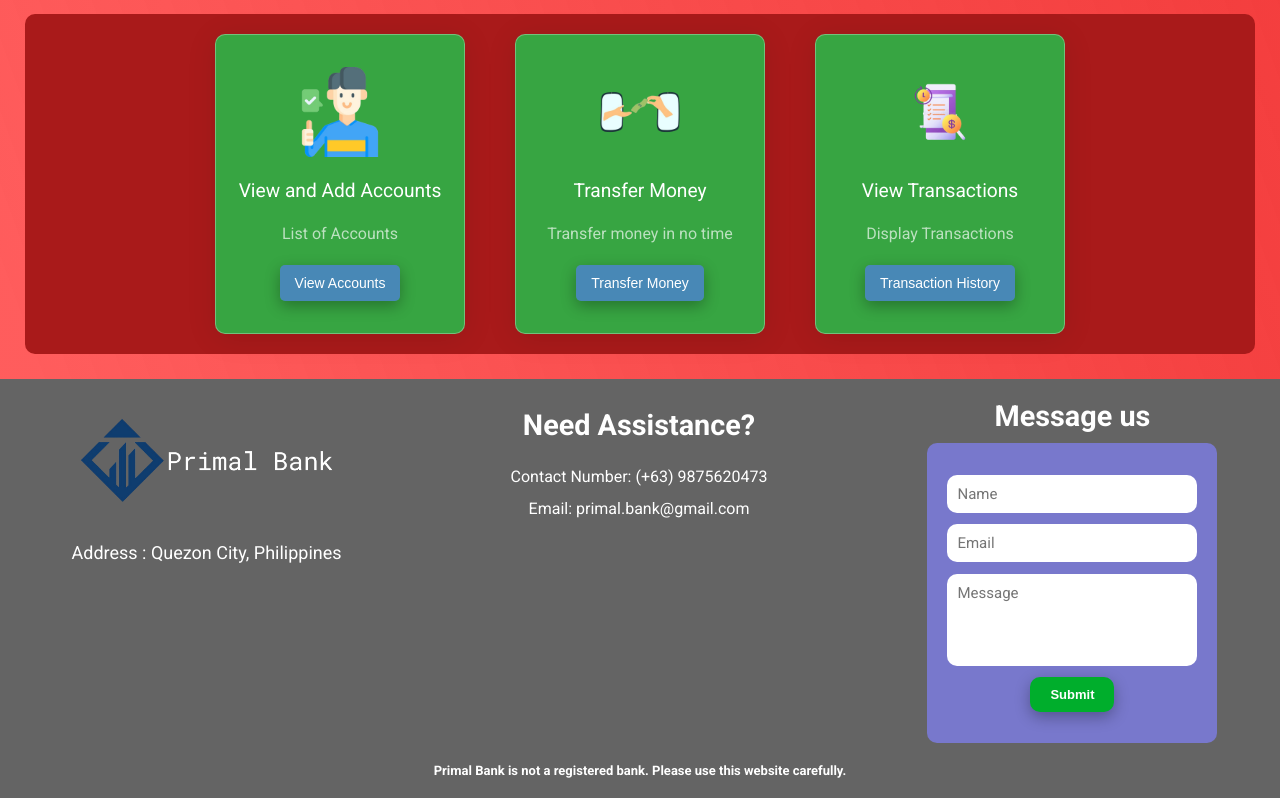
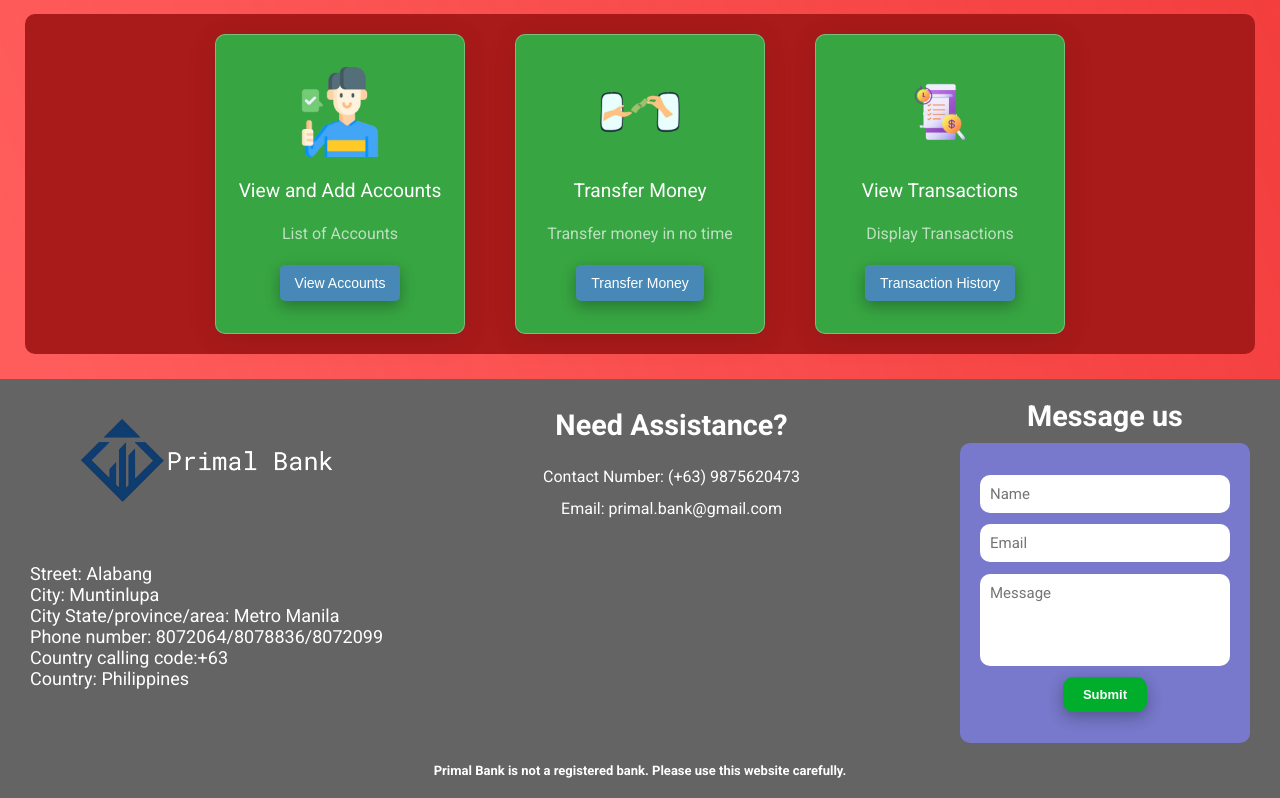
Before and after one commit to kystaines/primal-bank-final, a React (Create React App) app: page / in a window 1280 px wide. Shown: the part 752-1550 px from the top of the page. Built offline with nearby package versions, Linux system fonts and the light colour scheme.

Commit message:
Update Footer.js

```diff
--- a/src/components/Footer.js
+++ b/src/components/Footer.js
@@ -9,7 +9,15 @@ const Footer = () => {
         <div className="handles">
           <img className="main-logo" src={bankLogo} alt="logo" />
 
-          <div className="off-web">Address : Quezon City, Philippines</div>
+          <div className="off-web">
+            <br />
+            Street: Alabang <br />
+            City: Muntinlupa <br />
+            City State/province/area: Metro Manila <br />
+            Phone number: 8072064/8078836/8072099 <br />
+            Country calling code:+63 <br />
+            Country: Philippines
+          </div>
         </div>
 
         <div className="contacts">
```
